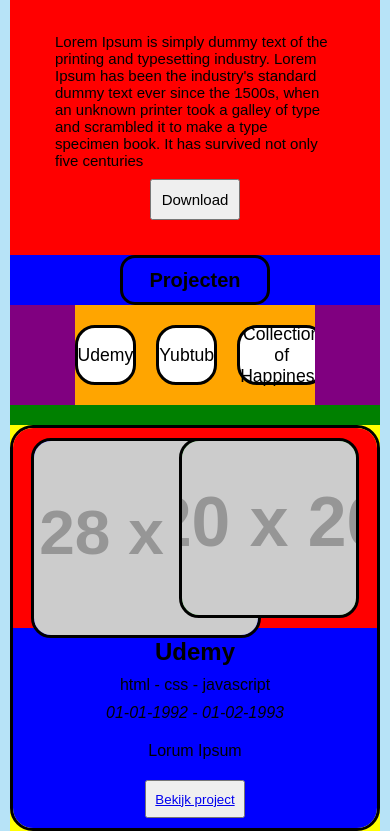
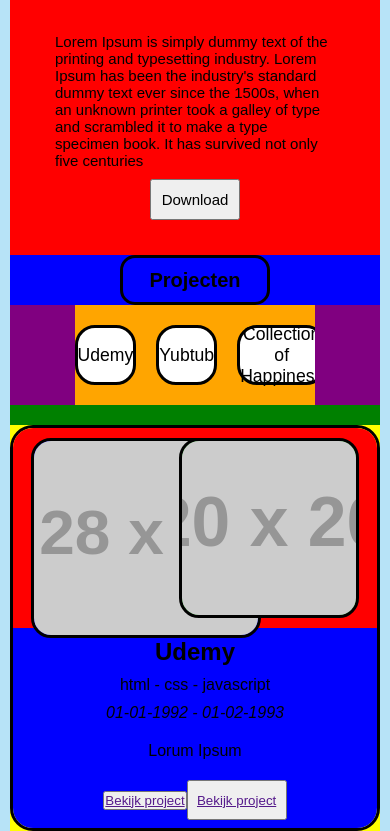
Before and after one commit to Milouyg/Portfolio, an Angular app: page / in a window 390 px wide. Shown: the part 1195-2026 px from the top of the page. Built offline with nearby package versions, Linux system fonts and the light colour scheme.

Commit message:
Added in project a project btn in project-info

```diff
--- a/src/app/components/projects/projects.component.html
+++ b/src/app/components/projects/projects.component.html
@@ -29,9 +29,14 @@
                         <i class="date">{{ activeProject['startDate'] }} - {{ activeProject['endDate'] }}</i>
                     </div>
                     <div class="description">{{ activeProject['description'] }}</div>
-                    <button class="github-link">
-                        <a target="_blank" [href]="activeProject['githubLink']">{{projectData['cta']}}</a>
-                    </button>
+                    <div class="button-wrapper">
+                        <button class="project-link">
+                            <a target="_blank" [href]="activeProject['githubLink']">{{projectData['cta']}}</a>
+                        </button>
+                        <button class="github-link">
+                            <a target="_blank" [href]="activeProject['githubLink']">{{projectData['cta']}}</a>
+                        </button>
+                    </div>
                 </div>
             </article>
         </div>
--- a/src/app/components/projects/projects.component.scss
+++ b/src/app/components/projects/projects.component.scss
@@ -131,10 +131,18 @@
                         gap: 1rem;
                     }
 
+                    .button-wrapper{
+
+                        .project-link{
+
+                        }
+
                         .github-link{
                             width: 10rem;
                             height: 4rem;
                         }
+                    }
+
                 }
             }
         }
@@ -182,8 +190,14 @@
 
                         }
 
+                        .button-wrapper{
+                            .project-link{
+
+                            }
+
                             .github-link{
 
+                            }
                         }
                     }
                 }
@@ -234,8 +248,14 @@
 
                         }
 
+                        .button-wrapper{
+                            .project-link{
+
+                            }
+
                             .github-link{
 
+                            }
                         }
                     }
                 }
@@ -269,7 +289,12 @@
                     .project-info{
                         .project-header-wrapper{
                         }
+                        .button-wrapper{
+                            .project-link{
+                            }
+
                             .github-link{
+                            }
                         }
                     }
                 }
@@ -304,7 +329,12 @@
                     .project-info{
                         .project-header-wrapper{
                         }
+                        .button-wrapper{
+                            .project-link{
+                            }
+
                             .github-link{
+                            }
                         }
                     }
                 }
--- a/src/app/interfaces/Project.ts
+++ b/src/app/interfaces/Project.ts
@@ -6,6 +6,7 @@ export interface Project {
     endDate: string;
     programmingLanguages: string[];
     description: string;
+    projectLink: string;
     githubLink: string;
     images: Image[];
 }
--- a/src/assets/json/info.json
+++ b/src/assets/json/info.json
@@ -1,43 +1,48 @@
 {
-    "nav":{
+    "nav": {
         "landing-page-title": "Home",
         "about-me-title": "Over mij",
         "skills-title": "Vaardigheden",
         "projects-title": "Projecten",
         "contact-title": "Contact"
     },
-    "landing-page":{
+    "landing-page": {
         "header": "Over mij",
         "first-sentence": "Ik ben Milou een",
         "word": "Front-End",
         "last-sentence": "Web Developer",
         "small-intro": "Een Front-End Developer die zich bezig houdt met het schrijven van nette en efficiënte code"
     },
-    "about-me":{
+    "about-me": {
         "title": "Wie ben ik?",
-        "personality":{
-            "title":"persoonlijkheid",
+        "personality": {
+            "title": "persoonlijkheid",
             "description": "Lorem Ipsum is simply dummy text of the printing and typesetting industry. Lorem Ipsum has been the industry's standard dummy text ever since the 1500s, when an unknown printer took a galley of type and scrambled it to make a type specimen book. It has survived not only five centuries",
             "quote1": "Succes is what happens after you've survived all your mistakes",
             "quote2": "If the plan doesn't work change the plan but never the goal"
         },
-        "work-attitude":{
-            "title":"werk",
+        "work-attitude": {
+            "title": "werk",
             "description": "Lorem Ipsum is simply dummy text of the printing and typesetting industry. Lorem Ipsum has been the industry's standard dummy text ever since the 1500s, when an unknown printer took a galley of type and scrambled it to make a type specimen book. It has survived not only five centuries",
             "btn": "Download"
         }
     },
-    "projects":{
-        "title":"Projecten",
+    "projects": {
+        "title": "Projecten",
         "cta": "Bekijk project",
         "project-info": [
             {
                 "title": "Udemy",
                 "startDate": "01-01-1992",
                 "endDate": "01-02-1993",
-                "programmingLanguages": ["html", "css", "javascript"],
+                "programmingLanguages": [
+                    "html",
+                    "css",
+                    "javascript"
+                ],
                 "description": "Lorum Ipsum",
-                "githubLink": "https://milouyg.github.io/Udemy/",
+                "projectLink": "https://milouyg.github.io/Udemy/",
+                "githubLink": "",
                 "images": [
                     {
                         "src": "https://placehold.co/28x25",
@@ -55,8 +60,13 @@
                 "title": "Yubtub",
                 "startDate": "01-01-1992",
                 "endDate": "02-22-2023",
-                "programmingLanguages": ["html", "css", "javascript"],
+                "programmingLanguages": [
+                    "html",
+                    "css",
+                    "javascript"
+                ],
                 "description": "Lorum Ipsum",
+                "projectLink": "",
                 "githubLink": "",
                 "images": [
                     {
@@ -75,9 +85,14 @@
                 "title": "Collection of Happiness",
                 "startDate": "01-01-1992",
                 "endDate": "02-22-2023",
-                "programmingLanguages": ["html", "css", "javascript"],
+                "programmingLanguages": [
+                    "html",
+                    "css",
+                    "javascript"
+                ],
                 "description": "Lorum Ipsum",
-                "githubLink": "https://milouyg.github.io/Collection-of-Happiness/",
+                "projectLink": "https://milouyg.github.io/Collection-of-Happiness/",
+                "githubLink": "",
                 "images": [
                     {
                         "src": "some url",
@@ -95,8 +110,13 @@
                 "title": "Coaching",
                 "startDate": "01-01-1992",
                 "endDate": "02-22-2023",
-                "programmingLanguages": ["html", "css", "javascript"],
+                "programmingLanguages": [
+                    "html",
+                    "css",
+                    "javascript"
+                ],
                 "description": "Lorum Ipsum",
+                "projectLink": "",
                 "githubLink": "",
                 "images": [
                     {
@@ -115,8 +135,14 @@
                 "title": "React",
                 "startDate": "01-01-1992",
                 "endDate": "02-22-2023",
-                "programmingLanguages": ["html", "css", "javascript", "react"],
+                "programmingLanguages": [
+                    "html",
+                    "css",
+                    "javascript",
+                    "react"
+                ],
                 "description": "Lorum Ipsum",
+                "projectLink": "",
                 "githubLink": "",
                 "images": [
                     {
@@ -135,8 +161,14 @@
                 "title": "Test",
                 "startDate": "01-01-1992",
                 "endDate": "02-22-2023",
-                "programmingLanguages": ["html", "css", "javascript", "react"],
+                "programmingLanguages": [
+                    "html",
+                    "css",
+                    "javascript",
+                    "react"
+                ],
                 "description": "Lorum Ipsum",
+                "projectLink": "",
                 "githubLink": "",
                 "images": [
                     {
--- a/src/variables.scss
+++ b/src/variables.scss
@@ -2,7 +2,7 @@ $background: #B7E3F7;
 $green: #538200;
 
 
-
+//TODO: Look at adobe color
 
 
 $header:(
```
Lines whose indentation alone changed are shown as unchanged.
